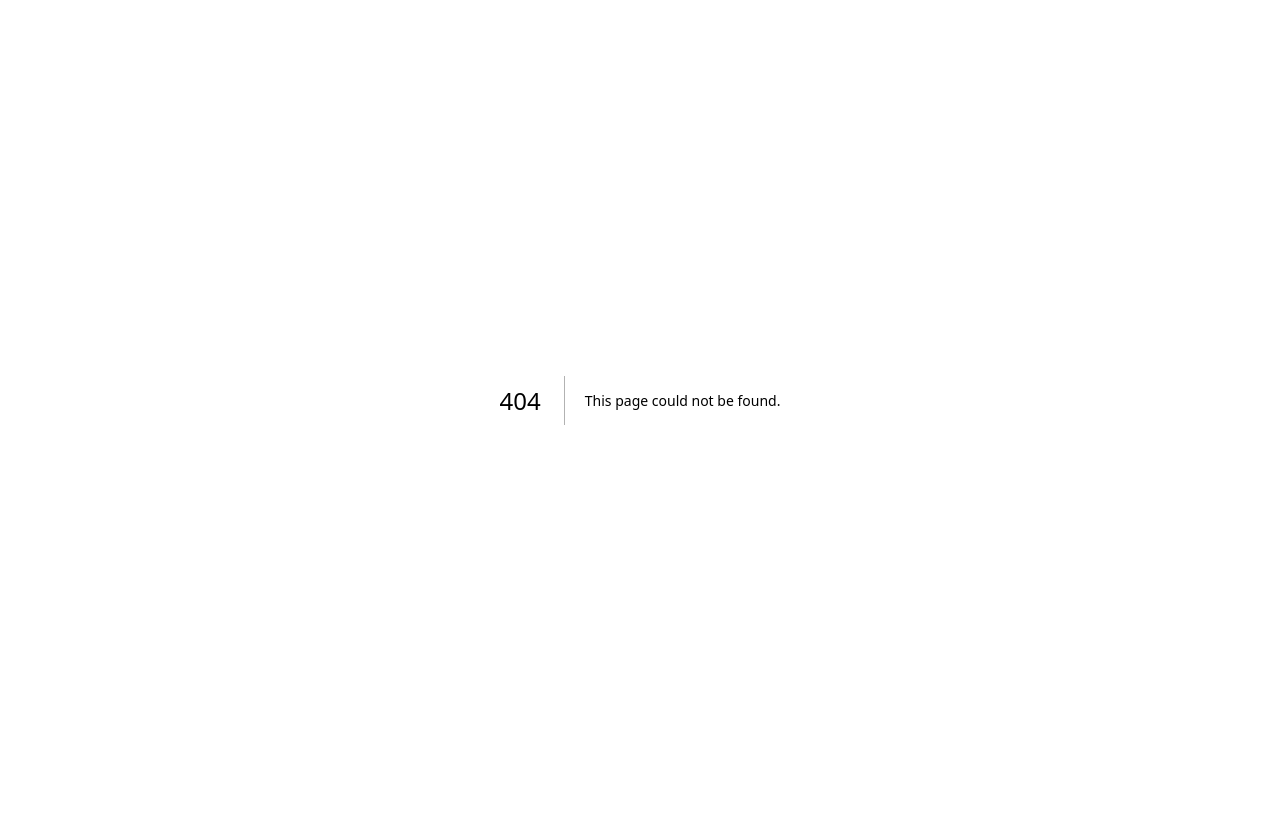
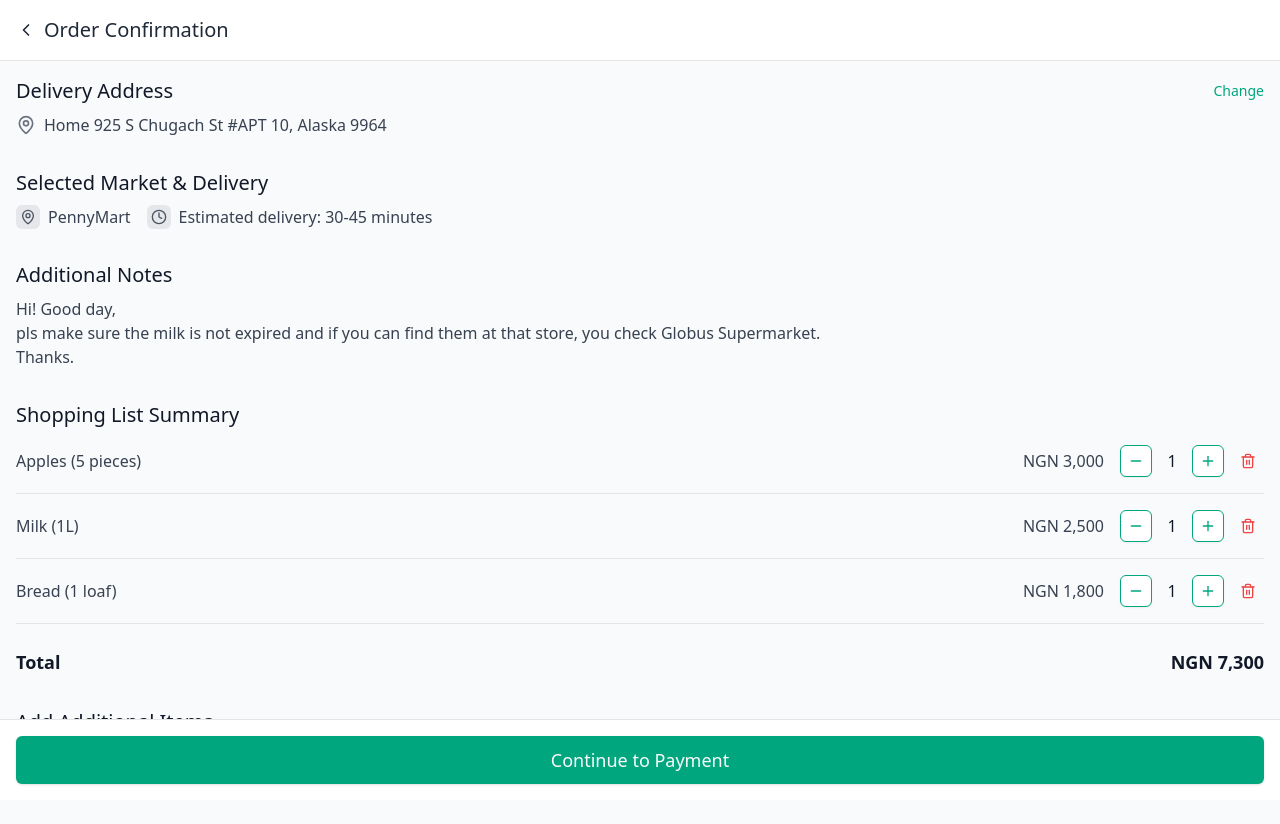
Before and after one commit to Busy2Shop/Busy2Shop-FE, a Next.js app: page /checkout in a window 1280 px wide. Before the commit this address had no page. Shown: the top 824 px of the page. Before the commit the page ends 800 px from the top, so only its background shows below. Built offline with nearby package versions, Linux system fonts and the light colour scheme.

Commit message:
Add CheckoutPage component and refactor ShoppingListPage to link to checkout

```diff
--- /dev/null
+++ b/app/checkout/page.tsx
@@ -0,0 +1,160 @@
+"use client"
+
+import { useState } from "react"
+import { ChevronLeft, MapPin, Clock, ChevronDown, Minus, Plus, Trash2 } from "lucide-react"
+import { Button } from "@/components/ui/button"
+import Link from "next/link"
+
+interface CheckoutItem {
+    id: string | number
+    name: string
+    quantity: number
+    price: number
+    note?: string
+}
+
+export default function CheckoutPage() {
+    const [items, setItems] = useState<CheckoutItem[]>([
+        { id: "1", name: "Apples (5 pieces)", quantity: 1, price: 3000 },
+        { id: "2", name: "Milk (1L)", quantity: 1, price: 2500 },
+        { id: "3", name: "Bread (1 loaf)", quantity: 1, price: 1800 },
+    ])
+
+    const updateQuantity = (id: string | number, newQuantity: number) => {
+        setItems(items.map((item) => (item.id === id ? { ...item, quantity: Math.max(1, newQuantity) } : item)))
+    }
+
+    const removeItem = (id: string | number) => {
+        setItems(items.filter((item) => item.id !== id))
+    }
+
+    const totalPrice = items.reduce((sum, item) => sum + item.price * item.quantity, 0)
+
+    return (
+        <div className="flex flex-col min-h-screen bg-gray-50">
+            {/* Header */}
+            <div className="sticky top-0 z-10 bg-white p-4 border-b">
+                <div className="flex items-center">
+                    <Link href="/shopping-list" className="flex items-center text-gray-800">
+                        <ChevronLeft className="h-5 w-5 mr-2" />
+                        <span className="font-medium text-xl">Order Confirmation</span>
+                    </Link>
+                </div>
+            </div>
+
+            <div className="flex-1 p-4 pb-24">
+                <div className="space-y-8">
+                    {/* Delivery Address */}
+                    <div>
+                        <div className="flex justify-between items-center mb-2">
+                            <h3 className="text-xl font-medium">Delivery Address</h3>
+                            <Button variant="link" className="text-[#00A67E] p-0 h-auto">
+                                Change
+                            </Button>
+                        </div>
+                        <div className="flex items-start">
+                            <MapPin className="h-5 w-5 text-gray-500 mr-2 mt-0.5" />
+                            <span className="text-gray-700">Home 925 S Chugach St #APT 10, Alaska 9964</span>
+                        </div>
+                    </div>
+
+                    {/* Selected Market & Delivery */}
+                    <div>
+                        <h3 className="text-xl font-medium mb-2">Selected Market & Delivery</h3>
+                        <div className="flex items-center">
+                            <div className="flex items-center mr-4">
+                                <div className="h-6 w-6 bg-gray-200 rounded-md flex items-center justify-center mr-2">
+                                    <MapPin className="h-4 w-4 text-gray-600" />
+                                </div>
+                                <span className="text-gray-700">PennyMart</span>
+                            </div>
+                            <div className="flex items-center">
+                                <div className="h-6 w-6 bg-gray-200 rounded-md flex items-center justify-center mr-2">
+                                    <Clock className="h-4 w-4 text-gray-600" />
+                                </div>
+                                <span className="text-gray-700">Estimated delivery: 30-45 minutes</span>
+                            </div>
+                        </div>
+                    </div>
+
+                    {/* Additional Notes */}
+                    <div>
+                        <h3 className="text-xl font-medium mb-2">Additional Notes</h3>
+                        <p className="text-gray-700">
+                            Hi! Good day,
+                            <br />
+                            pls make sure the milk is not expired and if you can find them at that store, you check Globus
+                            Supermarket.
+                            <br />
+                            Thanks.
+                        </p>
+                    </div>
+
+                    {/* Shopping List Summary */}
+                    <div>
+                        <h3 className="text-xl font-medium mb-4">Shopping List Summary</h3>
+
+                        <div className="space-y-4">
+                            {items.map((item) => (
+                                <div key={item.id} className="flex justify-between items-center border-b pb-4">
+                                    <div className="flex-1">
+                                        <span className="text-gray-700">{item.name}</span>
+                                    </div>
+                                    <div className="flex items-center gap-2">
+                                        <span className="text-gray-700 mr-2">NGN {item.price.toLocaleString()}</span>
+                                        <Button
+                                            variant="outline"
+                                            size="icon"
+                                            className="h-8 w-8 rounded-md border-[#00A67E] text-[#00A67E]"
+                                            onClick={() => updateQuantity(item.id, item.quantity - 1)}
+                                        >
+                                            <Minus className="h-4 w-4" />
+                                        </Button>
+                                        <span className="w-6 text-center">{item.quantity}</span>
+                                        <Button
+                                            variant="outline"
+                                            size="icon"
+                                            className="h-8 w-8 rounded-md border-[#00A67E] text-[#00A67E]"
+                                            onClick={() => updateQuantity(item.id, item.quantity + 1)}
+                                        >
+                                            <Plus className="h-4 w-4" />
+                                        </Button>
+                                        <Button
+                                            variant="ghost"
+                                            size="icon"
+                                            className="h-8 w-8 text-red-500"
+                                            onClick={() => removeItem(item.id)}
+                                        >
+                                            <Trash2 className="h-4 w-4" />
+                                        </Button>
+                                    </div>
+                                </div>
+                            ))}
+                        </div>
+
+                        <div className="flex justify-between items-center font-bold mt-6 text-lg">
+                            <span>Total</span>
+                            <span>NGN {totalPrice.toLocaleString()}</span>
+                        </div>
+                    </div>
+
+                    {/* Add Additional Items */}
+                    <div>
+                        <h3 className="text-xl font-medium mb-2">Add Additional Items</h3>
+                        <div className="border rounded-md flex items-center bg-white">
+                            <Button variant="outline" className="w-full justify-between border-none">
+                                <span className="text-gray-500">Choose market</span>
+                                <ChevronDown className="h-4 w-4" />
+                            </Button>
+                        </div>
+                    </div>
+                </div>
+            </div>
+
+            {/* Fixed Bottom Button */}
+            <div className="fixed bottom-0 left-0 right-0 p-4 bg-white border-t">
+                <Button className="w-full bg-[#00A67E] hover:bg-[#008F6B] py-6 text-lg">Continue to Payment</Button>
+            </div>
+        </div>
+    )
+}
--- a/app/shopping-list/page.tsx
+++ b/app/shopping-list/page.tsx
@@ -221,15 +221,16 @@ export default function ShoppingListPage() {
         {/* Floating Cart Button */}
         {items.length > 0 && (
           <div className="fixed bottom-20 right-4">
+            <Link href="/checkout">
               <Button
                 className="h-14 w-14 rounded-full bg-[#00A67E] hover:bg-[#008F6B] shadow-lg relative"
-              onClick={() => setShowCheckoutModal(true)}
               >
                 <ShoppingCart className="h-6 w-6 text-white" />
                 <span className="absolute -top-1 -right-1 bg-[#FF6B00] text-white text-xs rounded-full h-5 w-5 flex items-center justify-center">
                   {cartCount}
                 </span>
               </Button>
+            </Link>
             <div className="text-center text-xs mt-1 text-gray-600">My Cart</div>
           </div>
         )}
```
Lines whose indentation alone changed are shown as unchanged.
